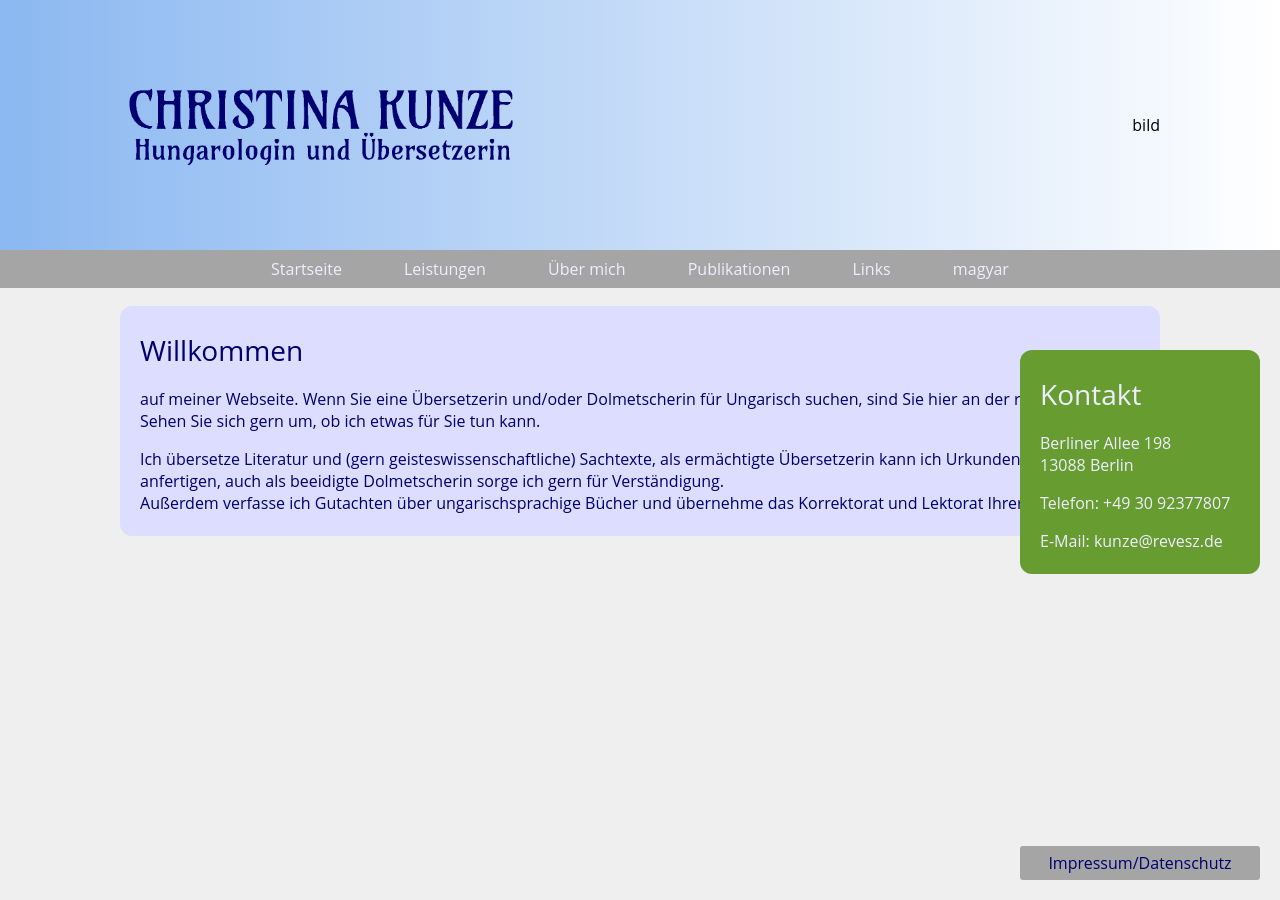
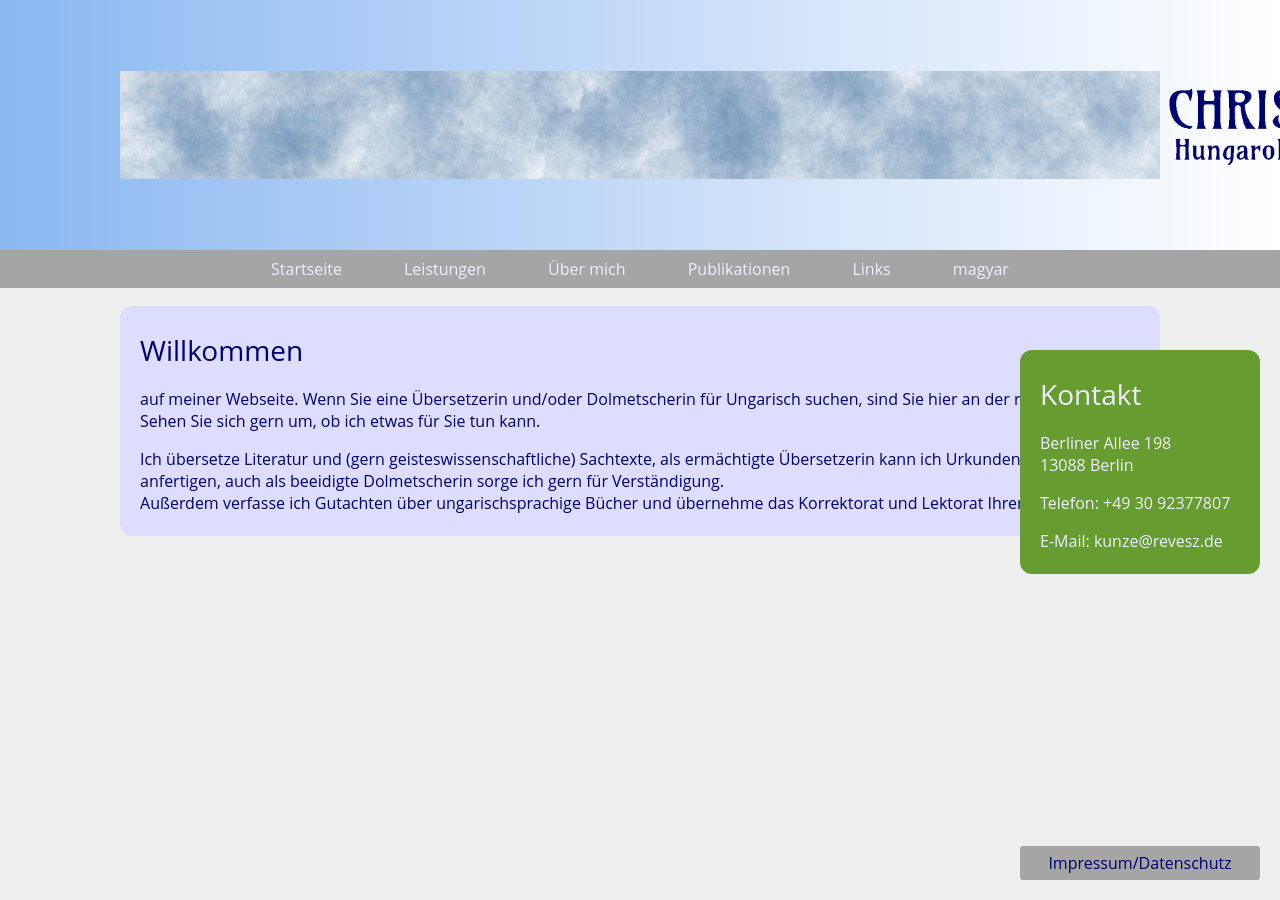
Before and after one commit to rixx/revesz.de, a Jekyll site: the page built from index.md, in a window 1280 px wide. Built offline with Jekyll 4.4.1, drawn with Linux system fonts in a browser that asks for light colours.

Commit message:
Update default.html

```diff
--- a/_layouts/default.html
+++ b/_layouts/default.html
@@ -16,6 +16,7 @@
 
   <body>
     <header>
+      <img src="header.jpg" width=100%>
       <img src="namenszug_chrk_tr2.gif" width=400px; alt="Christina Kunze, Hungarologin und Übersetzerin">
       <div id="head-text">
       </div>
```
